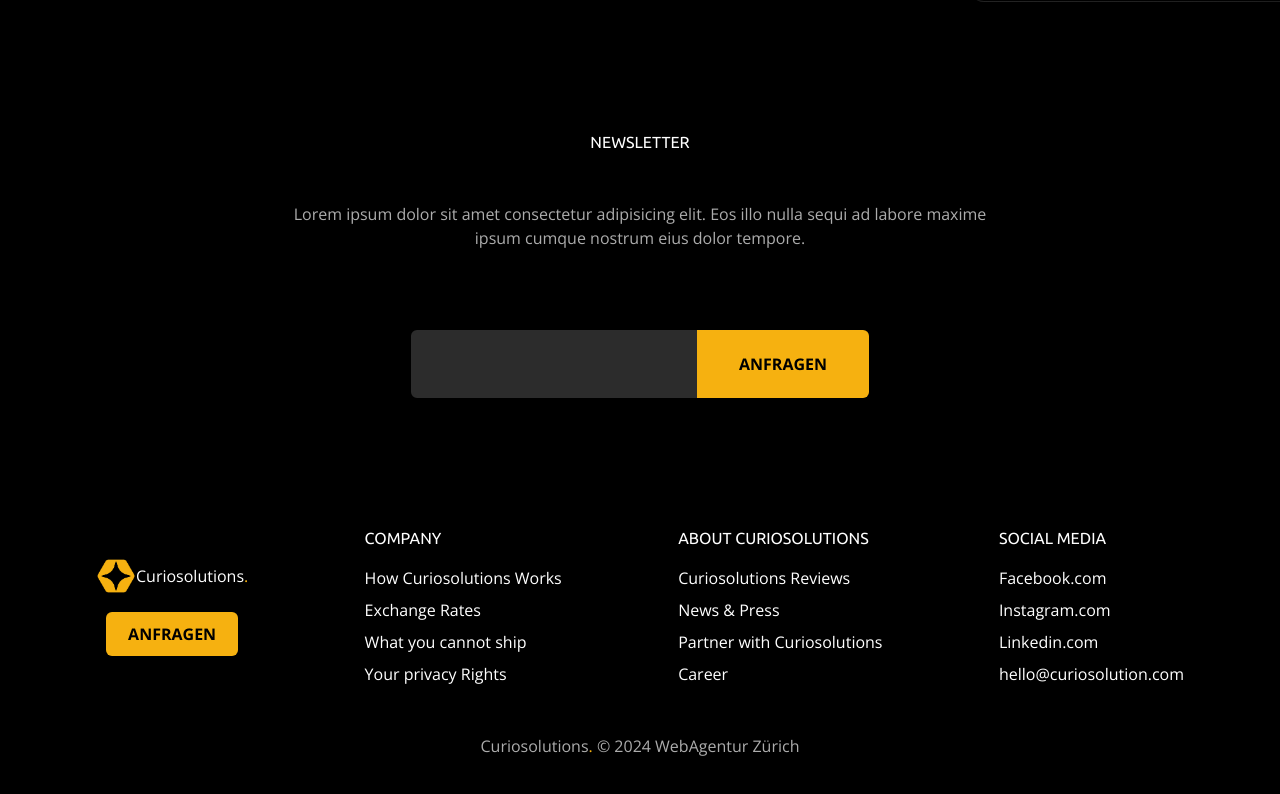
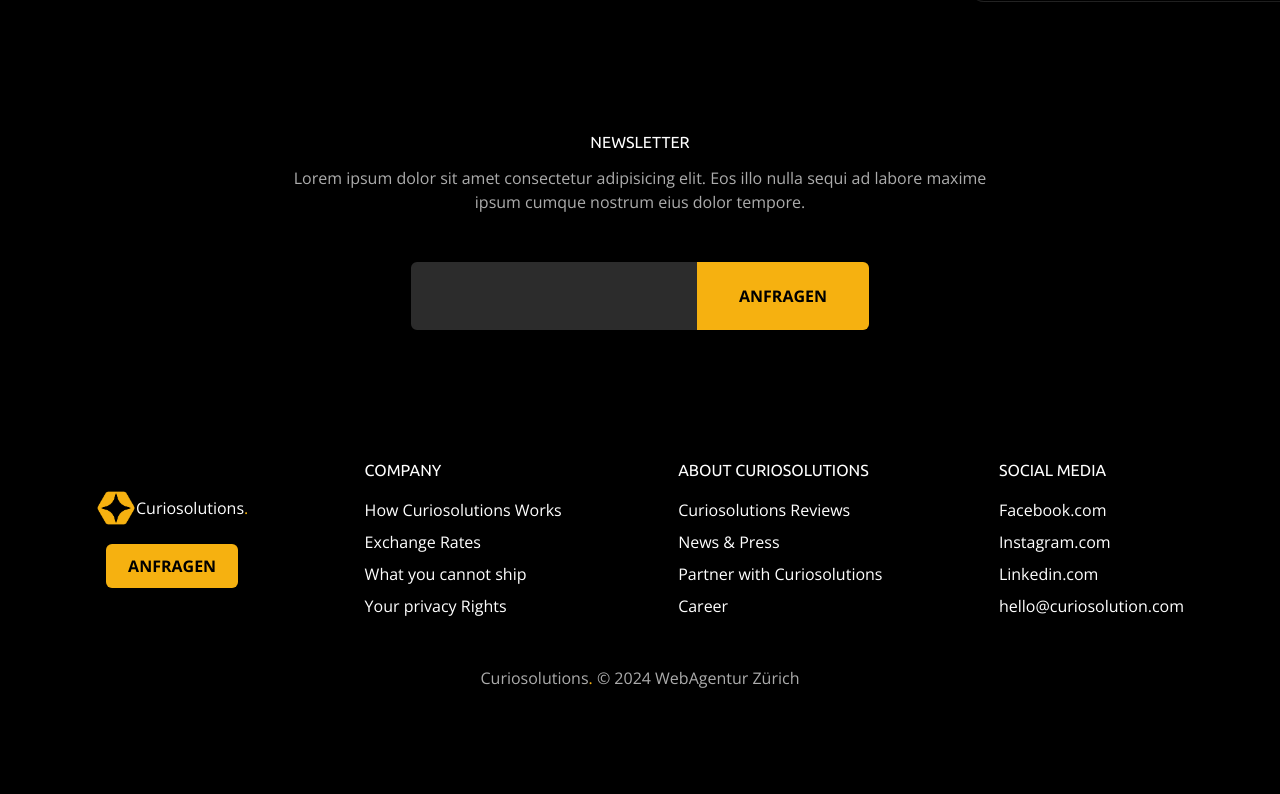
Before and after one commit to Curiosoofficial/curiosolution, a Next.js app: page / in a window 1280 px wide. Shown: the part 3589-4383 px from the top of the page. After the commit the page ends 4343 px from the top, so only its background shows below. Built offline with nearby package versions, Linux system fonts and the light colour scheme.

Commit message:
homepage small fixes

```diff
--- a/components/HomePage/NewsletterSection.tsx
+++ b/components/HomePage/NewsletterSection.tsx
@@ -4,11 +4,11 @@
   return (
     <section className="flex flex-col justify-center items-center py-16 px-72">
       <h2 className="h2-bold font-ubuntu">NEWSLETTER</h2>
-      <p className="text-center pt-12 text-text-secondary">
+      <p className="text-center pt-3 text-text-secondary">
         Lorem ipsum dolor sit amet consectetur adipisicing elit. Eos illo nulla
         sequi ad labore maxime ipsum cumque nostrum eius dolor tempore.
       </p>
-      <div className="pt-20 flex justify-center items-center">
+      <div className="pt-12 flex justify-center items-center">
         <input type="text" className="rounded-s-md px-10 py-5  font-bold text-black bg-secondary border-[2px] border-secondary"/>
         <button className="px-10 py-5 rounded-e-md bg-accent-yellow text-black font-bold transition duration-200 hover:bg-white hover:text-black border-2 border-transparent hover:border-accent-yellow">
           ANFRAGEN
```
